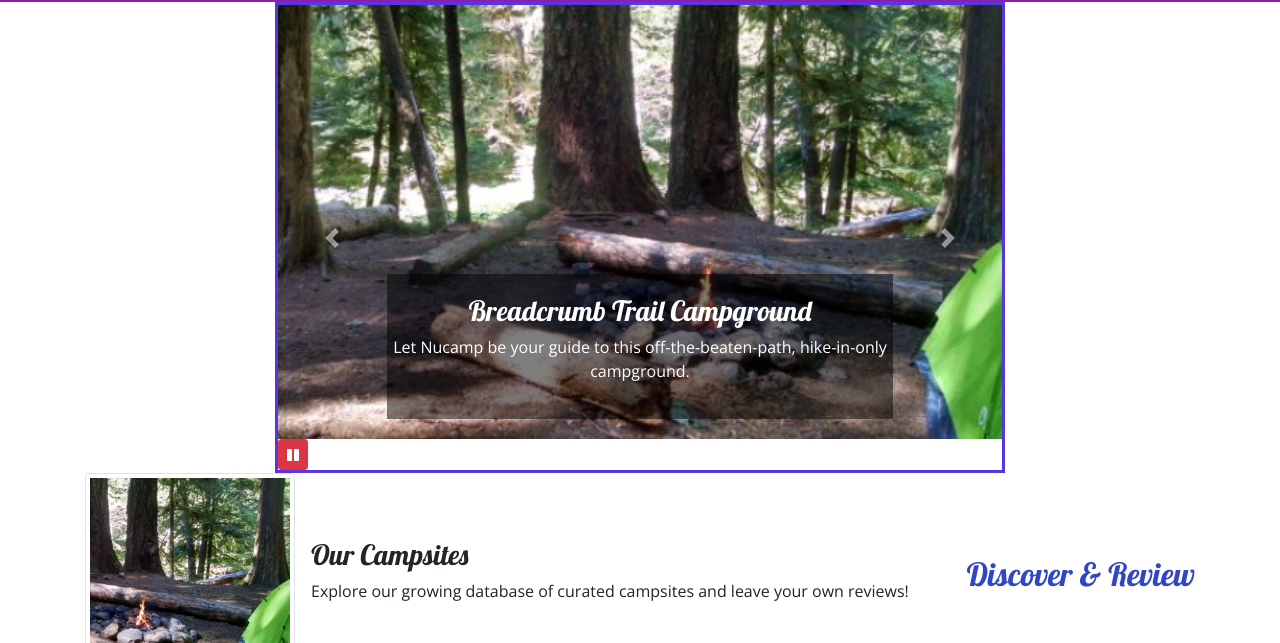
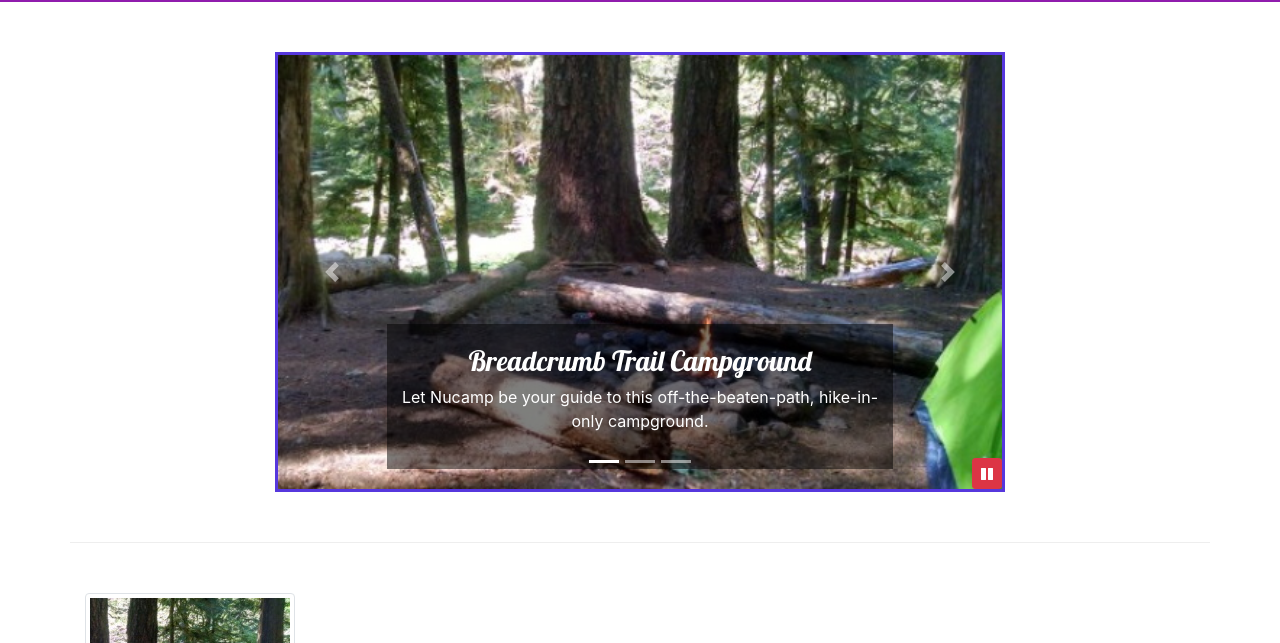
Before and after one commit to mehdicharfoon/Bootstrap-Project-, a website: page index.html in a window 1280 px wide. Shown: the part 218-861 px from the top of the page. Drawn offline with nearby package versions, Linux system fonts and the light colour scheme; files that its build step writes are made by us from their sources.

Commit message:
SCCS/CSS

```diff
--- a/css/style.scss
+++ b/css/styles.scss
@@ -1,4 +1,3 @@
-
 $color-primary: #3046C5;
 $color-secondary: #5637dd;
 $color-pale: #CEC8FF;
@@ -8,11 +7,6 @@ $color-black-transparent: rgba(0, 0, 0, 0.5);
 
 $body-font: "Open Sans", sans-serif;
 $header-font: "Lobster", cursive;
-
-
-body {
-    font-family: $body-font;
-}
 
 h1, h2, h3 {
     font-family: $header-font;
@@ -37,9 +31,24 @@ header h2 {
     background-image: linear-gradient(to right, $color-secondary, $color-primary, $color-dark);
     color: white;
 }
+.row-content {
+    padding: 50px 0;
+    border-bottom: 1px ridge;
+    min-height: 200px;
+}
+
 .navbar {
     background-color: $color-mid;
 }
+.tab-content {
+    border: 1px solid #DDD;
+    border-top: none;
+    padding: 10px;
+}
+a, a:hover {
+    color: inherit;
+    text-decoration: none;
+  }
 
 .carousel {
     border: solid $color-secondary;
@@ -48,3 +57,9 @@ header h2 {
 .carousel-caption {
     background-color: $color-black-transparent;
 }
+#carouselButton {
+    position: absolute;
+    right: 0;
+    bottom: 0;
+    z-index: 100;
+}
```
Also changed, not shown: css/styles.css.
